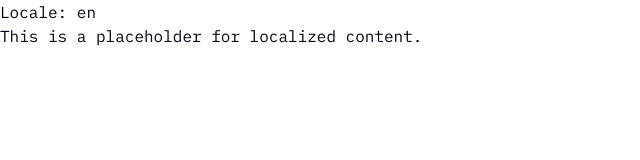
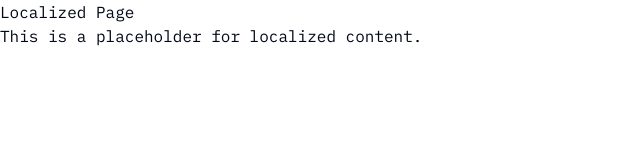
Before and after one commit to michaelito80us/portfolio, a Next.js app: page /en in a window 1280 px wide. Shown: the top 160 px of the page, without its empty margins (0-640 px from the left). Built offline with nearby package versions, Linux system fonts and the light colour scheme.

Commit message:
fix: update locale components to fix TypeScript errors

```diff
--- a/src/app/[locale]/layout.tsx
+++ b/src/app/[locale]/layout.tsx
@@ -1,5 +1,5 @@
 import React from 'react';
 
-export default function LocaleLayout({ children }: { children: React.ReactNode; params: { locale: string } }) {
+export default function LocaleLayout({ children }: { children: React.ReactNode }) {
   return <>{children}</>;
 }
--- a/src/app/[locale]/page.tsx
+++ b/src/app/[locale]/page.tsx
@@ -1,9 +1,9 @@
 import React from 'react';
 
-export default function LocalePage({ params }: { params: { locale: string } }) {
+export default function LocalePage() {
   return (
     <div>
-      <h1>Locale: {params.locale}</h1>
+      <h1>Localized Page</h1>
       <p>This is a placeholder for localized content.</p>
     </div>
   );
```
